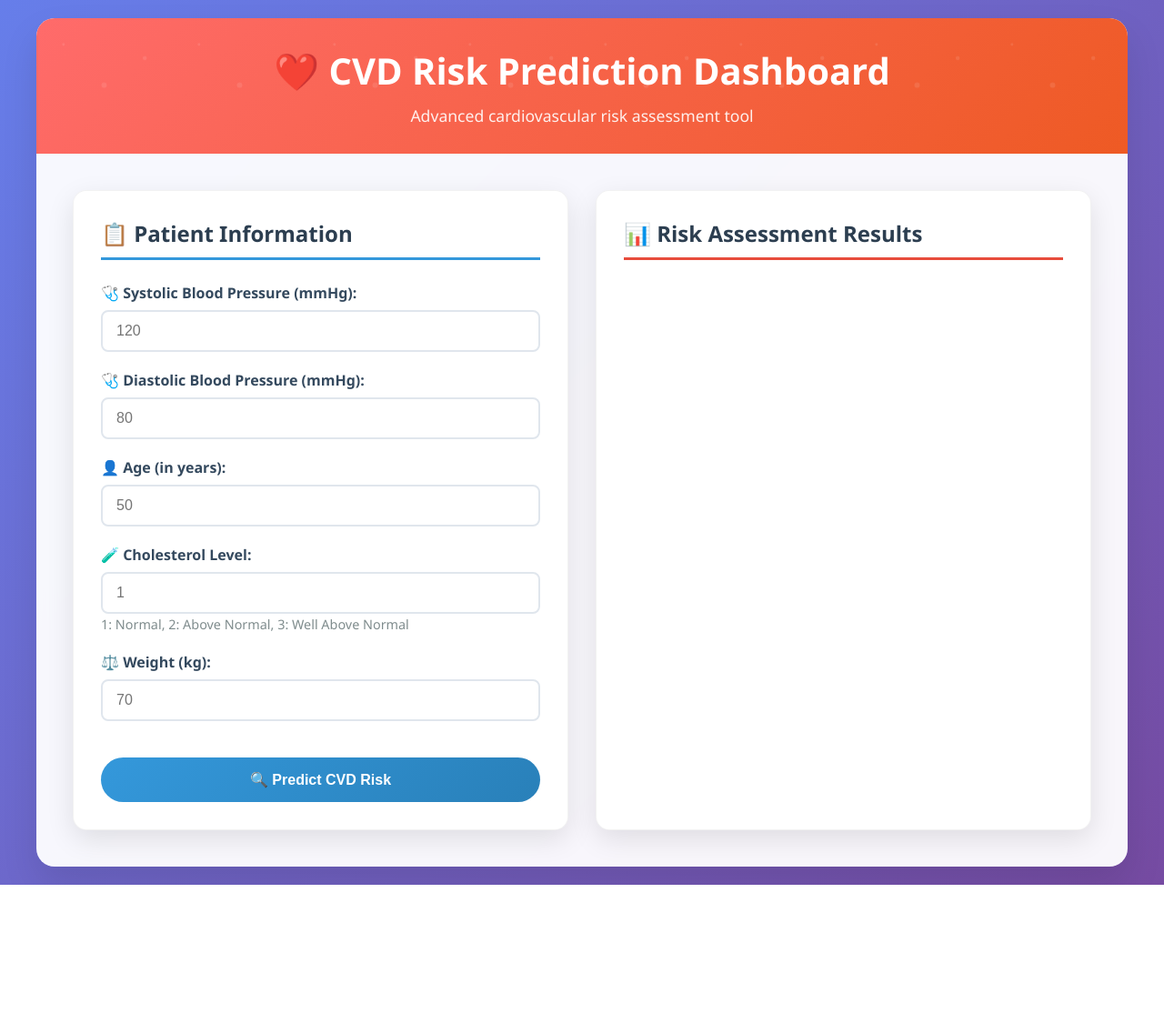
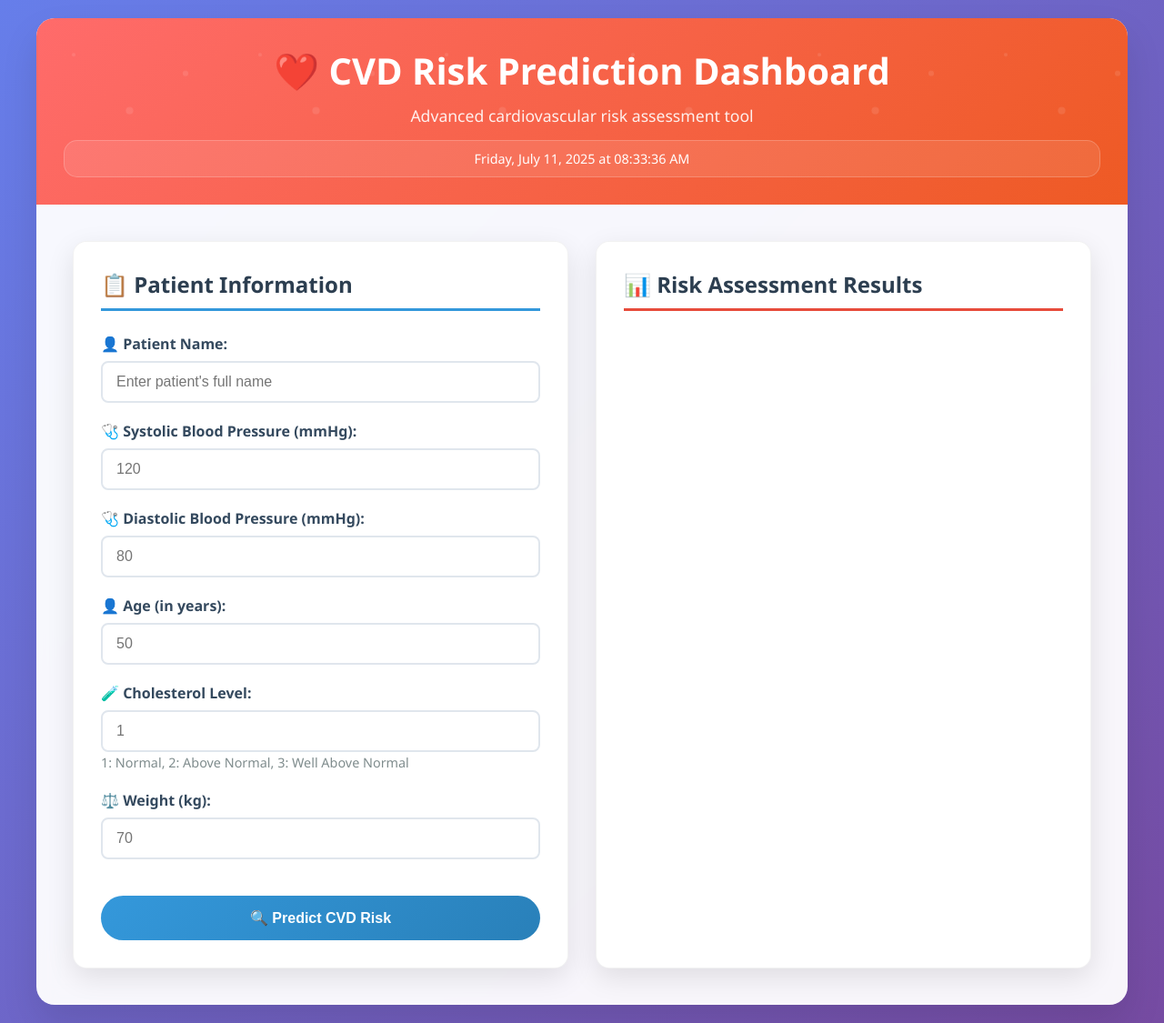
Before and after one commit to crabstertechnology/cvd-risk-app, a Flask app: page / in a window 1280 px wide. Shown: the whole page at 91% size. Before the commit the page ends 973 px from the top, so only its background shows below. Run offline with Flask 3, Linux system fonts and the light colour scheme.

Commit message:
updated name,dat,time

```diff
--- a/templates/index.html
+++ b/templates/index.html
@@ -63,6 +63,17 @@
         .header p {
             font-size: 1.1em;
             opacity: 0.9;
+            position: relative;
+            z-index: 1;
+        }
+
+        .datetime-display {
+            background: rgba(255, 255, 255, 0.1);
+            padding: 10px 20px;
+            border-radius: 15px;
+            margin-top: 15px;
+            font-size: 0.9em;
+            border: 1px solid rgba(255, 255, 255, 0.2);
             position: relative;
             z-index: 1;
         }
@@ -545,12 +556,20 @@
         <div class="header">
             <h1>❤️ CVD Risk Prediction Dashboard</h1>
             <p>Advanced cardiovascular risk assessment tool</p>
+            <div class="datetime-display">
+                <div id="currentDateTime">Loading...</div>
+            </div>
         </div>
 
         <div class="main-content">
             <div class="form-section">
                 <h2>📋 Patient Information</h2>
                 <form id="cvdForm">
+                    <div class="form-group">
+                        <label for="patientName">👤 Patient Name:</label>
+                        <input type="text" id="patientName" name="patientName" required placeholder="Enter patient's full name">
+                    </div>
+
                     <div class="form-group">
                         <label for="ap_hi">🩺 Systolic Blood Pressure (mmHg):</label>
                         <input type="number" id="ap_hi" name="ap_hi" required placeholder="120">
@@ -630,7 +649,9 @@
                     <!-- Print-only information -->
                     <div class="print-info" id="printInfo">
                         <h4>📋 Test Information</h4>
+                        <p><strong>Patient Name:</strong> <span id="printPatientName"></span></p>
                         <p><strong>Test Date:</strong> <span id="testDate"></span></p>
+                        <p><strong>Test Time:</strong> <span id="testTime"></span></p>
                         <p><strong>Patient Age:</strong> <span id="printAge"></span> years</p>
                         <p><strong>Blood Pressure:</strong> <span id="printBP"></span> mmHg</p>
                         <p><strong>Cholesterol Level:</strong> <span id="printCholesterol"></span></p>
@@ -654,6 +675,29 @@
     <script>
         // Store current test data for print
         let currentTestData = {};
+        let testDateTime = null;
+
+        // Update date and time display
+        function updateDateTime() {
+            const now = new Date();
+            const options = {
+                weekday: 'long',
+                year: 'numeric',
+                month: 'long',
+                day: 'numeric',
+                hour: '2-digit',
+                minute: '2-digit',
+                second: '2-digit'
+            };
+            const formatted = now.toLocaleDateString('en-US', options);
+            document.getElementById('currentDateTime').textContent = formatted;
+        }
+
+        // Update date/time every second
+        setInterval(updateDateTime, 1000);
+
+        // Initialize date/time on page load
+        updateDateTime();
 
         // Simulate the prediction function
         function predictCVDRisk(data) {
@@ -767,7 +811,9 @@
                 3: 'Well Above Normal'
             };
 
-            document.getElementById('testDate').textContent = new Date().toLocaleDateString();
+            document.getElementById('printPatientName').textContent = currentTestData.patientName || 'N/A';
+            document.getElementById('testDate').textContent = testDateTime ? testDateTime.toLocaleDateString() : new Date().toLocaleDateString();
+            document.getElementById('testTime').textContent = testDateTime ? testDateTime.toLocaleTimeString() : new Date().toLocaleTimeString();
             document.getElementById('printAge').textContent = currentTestData.age;
             document.getElementById('printBP').textContent = `${currentTestData.ap_hi}/${currentTestData.ap_lo}`;
             document.getElementById('printCholesterol').textContent = cholesterolText[currentTestData.cholesterol];
@@ -796,6 +842,7 @@
 
             // Clear current test data
             currentTestData = {};
+            testDateTime = null;
         }
 
         // Form submission handler
@@ -809,6 +856,7 @@
             // Get form data
             const formData = new FormData(this);
             const data = {
+                patientName: formData.get('patientName'),
                 ap_hi: parseInt(formData.get('ap_hi')),
                 ap_lo: parseInt(formData.get('ap_lo')),
                 age: parseInt(formData.get('age')),
@@ -816,8 +864,9 @@
                 weight: parseFloat(formData.get('weight'))
             };
 
-            // Store test data for print
+            // Store test data and timestamp for print
             currentTestData = data;
+            testDateTime = new Date();
 
             // Simulate processing time
             setTimeout(() => {
```
